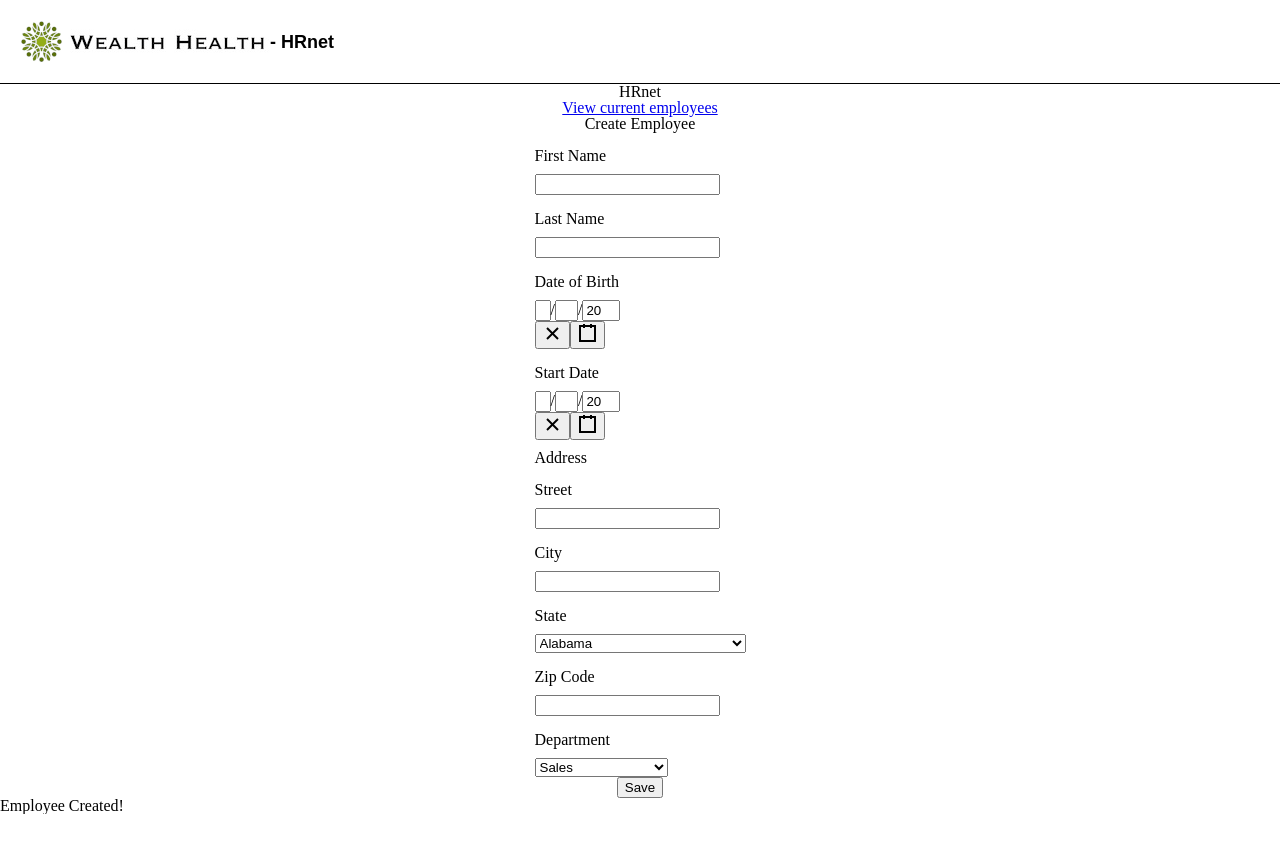
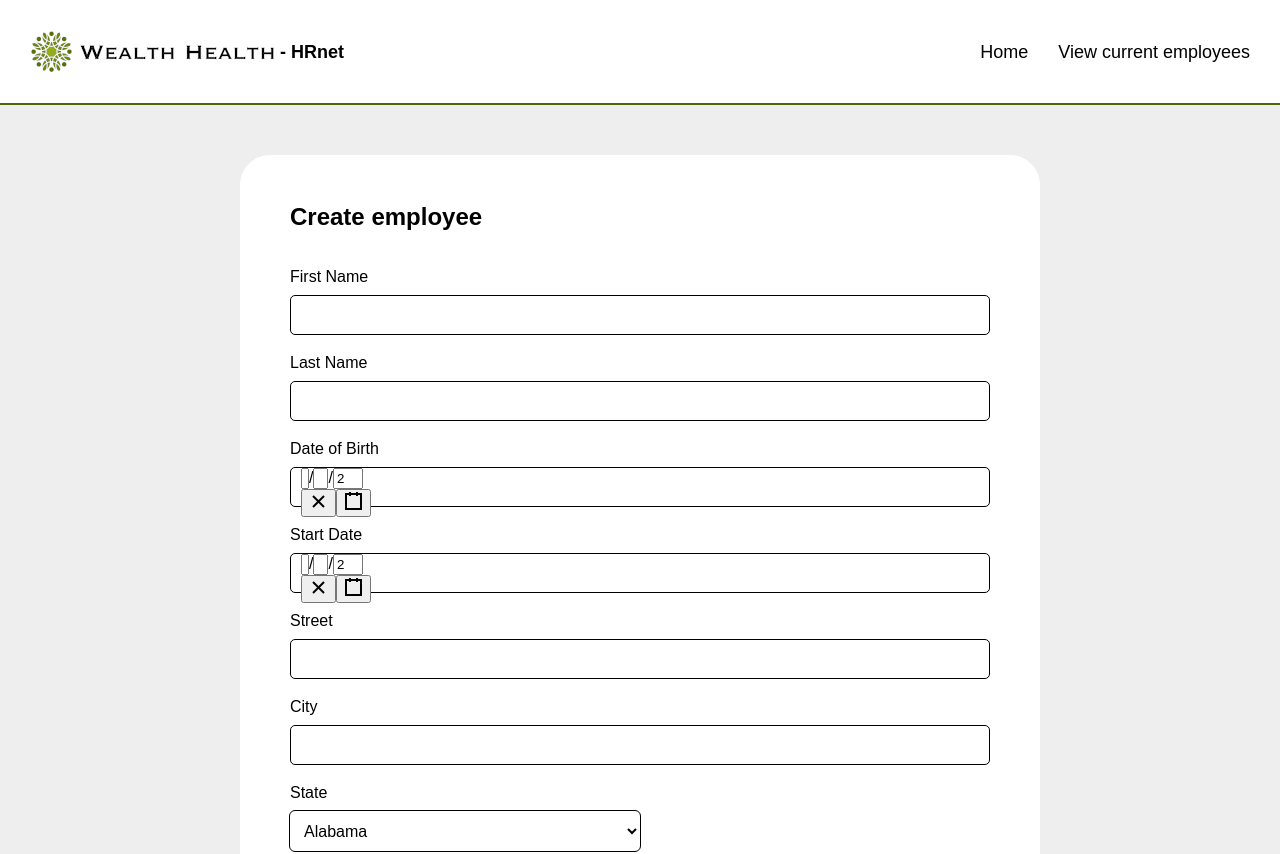
Before and after one commit to JKML5/HRnet, a React (Create React App) app: page / in a window 1280 px wide. Shown: the top 854 px of the page. Before the commit the page ends 814 px from the top, so only its background shows below. Built offline with nearby package versions, Linux system fonts and the light colour scheme.

Commit message:
Modernize style - Home

```diff
--- a/package.json
+++ b/package.json
@@ -6,6 +6,7 @@
     "@testing-library/jest-dom": "^5.16.5",
     "@testing-library/react": "^13.4.0",
     "@testing-library/user-event": "^13.5.0",
+    "prop-types": "^15.8.1",
     "react": "^18.2.0",
     "react-date-picker": "^9.2.0",
     "react-dom": "^18.2.0",
--- a/src/App.jsx
+++ b/src/App.jsx
@@ -1,4 +1,5 @@
 import { Routes, Route } from 'react-router-dom';
+import Header from './components/Header';
 import Home from './pages/Home';
 import EmployeeList from './pages/EmployeeList';
 import Error from './pages/Error';
@@ -6,11 +7,14 @@ import './css/style.css';
 
 function App() {
   return (
-    <Routes>
-      <Route path="/" element={<Home />} />
-      <Route path="/employee-list" element={<EmployeeList />} />
-      <Route path="/*" element={<Error />} />
-    </Routes>
+    <>
+      <Header />
+      <Routes>
+        <Route path="/" element={<Home />} />
+        <Route path="/employee-list" element={<EmployeeList />} />
+        <Route path="/*" element={<Error />} />
+      </Routes>
+    </>
   );
 }
 
--- /dev/null
+++ b/src/components/Button.jsx
@@ -0,0 +1,30 @@
+import PropTypes from 'prop-types';
+import styled from 'styled-components';
+
+function Button({ value, onClick }) {
+  const StyledButton = styled.button`
+    padding: 10px 20px;
+    margin-top: 30px;
+    border: none;
+    border-radius: 5px;
+    color: #ffffff;
+    background-color: #4e6701;
+  `;
+
+  return (
+    <StyledButton type="button" onClick={onClick}>
+      {value}
+    </StyledButton>
+  );
+}
+
+Button.defaultProps = {
+  onClick: () => {},
+};
+
+Button.propTypes = {
+  value: PropTypes.string.isRequired,
+  onClick: PropTypes.func,
+};
+
+export default Button;
--- a/src/components/Header.jsx
+++ b/src/components/Header.jsx
@@ -1,17 +1,17 @@
-import React from 'react';
 import { Link } from 'react-router-dom';
 import styled from 'styled-components';
-
-import logo from '../assets/logo-horizontal.png';
+import Nav from './Nav';
+import Logo from './Logo';
 
 const StyledHeader = styled.header`
-  padding: 20px;
-  font-family: 'Arial', 'Helvetica', sans-serif;
+  background-color: #ffffff;
+  padding: 30px;
   font-size: 18px;
   font-weight: bold;
   display: flex;
+  justify-content: space-between;
   align-items: center;
-  border-bottom: 1px solid #000000;
+  border-bottom: 2px solid #4e6701;
 `;
 
 const StyledLink = styled(Link)`
@@ -23,8 +23,8 @@ function Header() {
   return (
     <StyledLink to="/">
       <StyledHeader className="header">
-        <img src={logo} alt="WealthHealth" />
-        <p>- HRnet</p>
+        <Logo />
+        <Nav />
       </StyledHeader>
     </StyledLink>
   );
--- /dev/null
+++ b/src/components/Logo.jsx
@@ -0,0 +1,18 @@
+import styled from 'styled-components';
+import logo from '../assets/logo-horizontal.png';
+
+function Logo() {
+  const StyledLogo = styled.div`
+    display: flex;
+    align-items: center;
+  `;
+
+  return (
+    <StyledLogo>
+      <img src={logo} alt="WealthHealth" />
+      <p>- HRnet</p>
+    </StyledLogo>
+  );
+}
+
+export default Logo;
--- /dev/null
+++ b/src/components/Nav.jsx
@@ -0,0 +1,33 @@
+import { Link } from 'react-router-dom';
+import styled from 'styled-components';
+
+function Nav() {
+  const StyledUl = styled.ul`
+    display: flex;
+  `;
+
+  const StyledLink = styled(Link)`
+    color: #000000;
+    font-weight: 500;
+    text-decoration: none;
+    margin-left: 30px;
+    &:hover {
+      color: #4e6701;
+    }
+  `;
+
+  return (
+    <nav className="nav">
+      <StyledUl>
+        <li>
+          <StyledLink to="/">Home</StyledLink>
+        </li>
+        <li>
+          <StyledLink to="/employee-list">View current employees</StyledLink>
+        </li>
+      </StyledUl>
+    </nav>
+  );
+}
+
+export default Nav;
--- a/src/css/style.css
+++ b/src/css/style.css
@@ -1,3 +1,7 @@
+/**
+* RESET CSS - http://meyerweb.com/eric/tools/css/reset/
+*/
+
 html, body, div, span, applet, object, iframe,
 h1, h2, h3, h4, h5, h6, p, blockquote, pre,
 a, abbr, acronym, address, big, cite, code,
@@ -42,28 +46,48 @@ table {
 	border-spacing: 0;
 }
 
-/*****************************************************************************/
+/*
+* Border-box
+*/
 
-.title {
-  display: flex;
-  align-items: center;
-  justify-content: center;
+* {
+  box-sizing: border-box; /* Opera/IE 8+ */
+  -moz-box-sizing: border-box; /* Firefox, autres Gecko */
+  -webkit-box-sizing: border-box; /* Safari/Chrome, autres WebKit */
 }
 
-
-.container {
-  display: flex;
-  flex-direction: column;
-  align-items: center;
-  justify-content: center;
+/*
+* General
+*/
+body {
+  background-color: #eeeeee;
+  font-family: 'Arial', 'Helvetica', sans-serif;
+  font-size: 16px;
 }
 
-label {
-  display: block;
-  margin-top: 1rem;
-  margin-bottom: 10px;
+.main {
+  max-width: 800px;
+  background-color: #ffffff;
+  margin: 50px auto;
+  border-radius: 30px;
+  padding: 50px;
 }
 
-.address {
-  margin-top: 10px;
+.modal {
+  display: none;
 }
+
+.alignRight {
+  text-align: right;
+}
+
+/*
+* DatePicker
+*/
+.react-date-picker__wrapper {
+  height: 40px;
+  padding: 0 10px;
+  border: 1px solid #000000;
+  outline: none;
+  border-radius: 5px;
+}
--- a/src/pages/Home.jsx
+++ b/src/pages/Home.jsx
@@ -1,76 +1,149 @@
 import React, { useState } from 'react';
-import { Link } from 'react-router-dom';
 import DatePicker from 'react-date-picker';
+import styled from 'styled-components';
+import Button from '../components/Button';
 import states from '../data/states';
-import Header from '../components/Header';
 
 function Home() {
   const [dateBirth, changeDateBirth] = useState(new Date());
   const [dateStart, changeDateStart] = useState(new Date());
 
+  const StyledTitle = styled.h1`
+    font-size: 24px;
+    font-weight: bold;
+    padding-bottom: 20px;
+    border-bottom: 2px solid #eeeee;
+    margin-bottom: 20px;
+  `;
+
+  const StyledInput = styled.input`
+    font-size: 16px;
+    width: 100%;
+    height: 40px;
+    padding: 0 10px;
+    border: 1px solid #000000;
+    outline: none;
+    border-radius: 5px;
+
+    &.half-width {
+      width: 50%;
+    }
+
+    &:focus {
+      border: none;
+      outline: 2px solid #4e6701;
+    }
+  `;
+
+  const StyledLabel = styled.label`
+    display: block;
+    margin: 20px 0 10px 0;
+  `;
+
+  const StyledSelect = styled.select`
+    font-size: 16px;
+    height: 40px;
+    border: none;
+    outline: 1px solid #000000;
+    border-radius: 5px;
+    background-color: #ffffff;
+    padding: 0 10px;
+    width: 50%;
+
+    &:focus {
+      border: none;
+      outline: 2px solid #4e6701;
+    }
+  `;
+
+  function saveEmployee() {
+    console.log('saveEmployee');
+    // const firstName = document.getElementById('first-name');
+    // const lastName = document.getElementById('last-name');
+    // const dateOfBirth = document.getElementById('date-of-birth');
+    // const startDate = document.getElementById('start-date');
+    // const department = document.getElementById('department');
+    // const street = document.getElementById('street');
+    // const city = document.getElementById('city');
+    // const state = document.getElementById('state');
+    // const zipCode = document.getElementById('zip-code');
+
+    // const employees = JSON.parse(localStorage.getItem('employees')) || [];
+    // const employee = {
+    //   firstName: firstName.value,
+    //   lastName: lastName.value,
+    //   dateOfBirth: dateOfBirth.value,
+    //   startDate: startDate.value,
+    //   department: department.value,
+    //   street: street.value,
+    //   city: city.value,
+    //   state: state.value,
+    //   zipCode: zipCode.value,
+    // };
+    // employees.push(employee);
+    // localStorage.setItem('employees', JSON.stringify(employees));
+    // $('#confirmation').modal();
+  }
+
   return (
     <>
-      <Header />
-      <div className="title">
-        <h1>HRnet</h1>
-      </div>
-      <div className="container">
-        <Link to="/employee-list">View current employees</Link>
-        <h2>Create Employee</h2>
+      <main className="main">
+        <StyledTitle>Create employee</StyledTitle>
+
         <form action="#" id="create-employee">
-          <label htmlFor="first-name">First Name</label>
-          <input type="text" id="first-name" />
+          <StyledLabel htmlFor="first-name">First Name</StyledLabel>
+          <StyledInput type="text" id="first-name" />
 
-          <label htmlFor="last-name">Last Name</label>
-          <input type="text" id="last-name" />
+          <StyledLabel htmlFor="last-name">Last Name</StyledLabel>
+          <StyledInput type="text" id="last-name" />
 
-          <label htmlFor="date-of-birth">Date of Birth</label>
+          <StyledLabel htmlFor="date-of-birth">Date of Birth</StyledLabel>
           <DatePicker
             id="date-of-birth"
             onChange={changeDateBirth}
             value={dateBirth}
           />
 
-          <label htmlFor="start-date">Start Date</label>
+          <StyledLabel htmlFor="start-date">Start Date</StyledLabel>
           <DatePicker
             id="start-date"
             onChange={changeDateStart}
             value={dateStart}
           />
 
-          <fieldset className="address">
-            <legend>Address</legend>
-            <label htmlFor="street">Street</label>
-            <input id="street" type="text" />
-            <label htmlFor="city">City</label>
-            <input id="city" type="text" />
-            <label htmlFor="state">State</label>
-            <select name="state" id="state">
-              {states.map((state) => (
-                <option key={state.abbreviation} value={state.abbreviation}>
-                  {state.name}
-                </option>
-              ))}
-            </select>
+          <StyledLabel htmlFor="street">Street</StyledLabel>
+          <StyledInput id="street" type="text" />
 
-            <label htmlFor="zip-code">Zip Code</label>
-            <input id="zip-code" type="number" />
-          </fieldset>
+          <StyledLabel htmlFor="city">City</StyledLabel>
+          <StyledInput id="city" type="text" />
 
-          <label htmlFor="department">Department</label>
-          <select name="department" id="department">
+          <StyledLabel htmlFor="state">State</StyledLabel>
+          <StyledSelect name="state" id="state">
+            {states.map((state) => (
+              <option key={state.abbreviation} value={state.abbreviation}>
+                {state.name}
+              </option>
+            ))}
+          </StyledSelect>
+
+          <StyledLabel htmlFor="zip-code">Zip Code</StyledLabel>
+          <StyledInput className="half-width" id="zip-code" type="number" />
+
+          <StyledLabel htmlFor="department">Department</StyledLabel>
+          <StyledSelect name="department" id="department">
             <option>Sales</option>
             <option>Marketing</option>
             <option>Engineering</option>
             <option>Human Resources</option>
             <option>Legal</option>
-          </select>
+          </StyledSelect>
         </form>
 
-        <button type="button" onClick="saveEmployee()">
-          Save
-        </button>
-      </div>
+        <p className="alignRight">
+          <Button value="Save" onClick={() => saveEmployee()} />
+        </p>
+      </main>
+
       <div id="confirmation" className="modal">
         Employee Created!
       </div>
```
Also changed, not shown: 1 other file (tests, documents, lock files or other folders).
